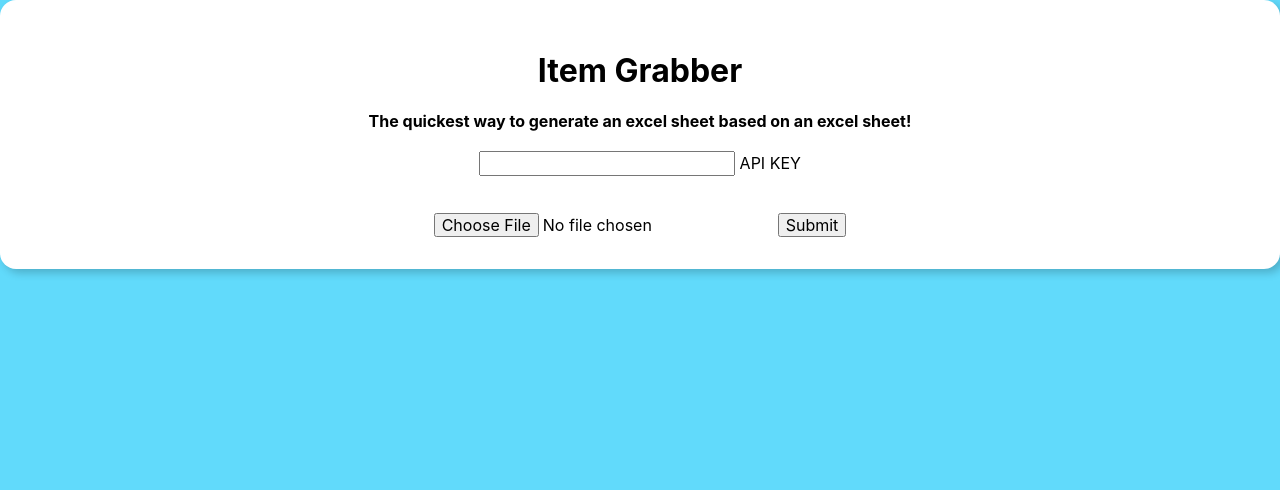
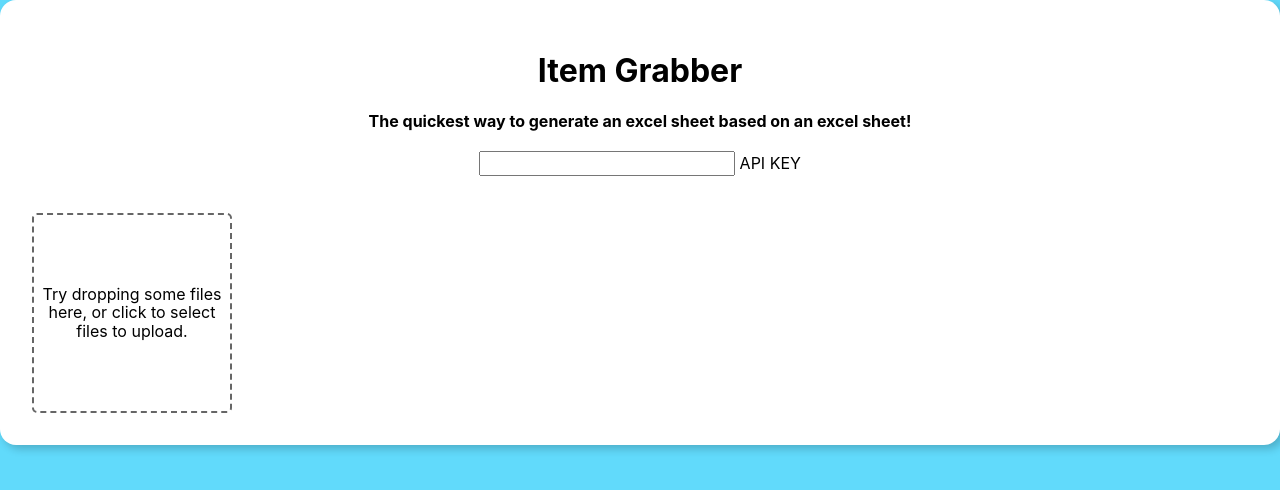
Before and after one commit to JosephArbelaez/CSPDocs, a React (Create React App) app: page / in a window 1280 px wide. Both pictures are taken after a click on the button "By File". Shown: the top 490 px of the page. Built offline with nearby package versions, Linux system fonts and the light colour scheme.

Commit message:
By File works

```diff
--- a/package.json
+++ b/package.json
@@ -4,13 +4,17 @@
   "private": true,
   "dependencies": {
     "axios": "^0.18.0",
+    "blob-util": "^2.0.2",
+    "classnames": "^2.2.6",
     "cors": "^2.8.5",
     "prop-types": "^15.6.2",
     "react": "^16.6.3",
     "react-axios": "^2.0.3",
     "react-csv": "^1.0.19",
     "react-dom": "^16.6.3",
+    "react-dropzone": "^8.0.4",
     "react-scripts": "^2.1.3",
+    "read-excel-file": "^2.0.7",
     "tachyons": "^4.11.1",
     "xlsx": "^0.14.1"
   },
--- a/src/App.css
+++ b/src/App.css
@@ -38,3 +38,7 @@ body {
 #card {
   background: white;
 }
+
+.dropzone {
+  align-content: center;
+}
--- a/src/App.js
+++ b/src/App.js
@@ -43,7 +43,7 @@ class App extends Component {
         <br />
         {
           choice === 'file' ?
-            <ByFile /> :
+            <ByFile apikey={this.state.apiKey}/> :
             choice === 'text' ?
               <ByText
                 onInputChange= {this.onInputChange}
--- a/src/components/ByFile.js
+++ b/src/components/ByFile.js
@@ -1,23 +1,97 @@
 import React from 'react';
+import classNames from 'classnames'
+import Dropzone from 'react-dropzone';
+import readXlsxFile from 'read-excel-file'
+import axios from 'axios';
+import ReactDOM from 'react-dom';
+import { CSVDownload } from "react-csv";
 
 class ByFile extends React.Component{
+
+    // Dropzone Styling
+    onDrop = (acceptedFiles, rejectedFiles) => {
+        let itemIds = "";
+        let data =[
+            ["ITEM ID", "UPC", "NAME", "LINK"]
+        ];
+        let apiKey = this.props.apikey;
+
+        readXlsxFile(acceptedFiles[0]).then((rows) => {
+            for (let i = 1; i < rows.length; i++){
+                if (i === 1){
+                    itemIds += `${rows[i][0]}`;
+                } else {
+                    itemIds += `,${rows[i][0]}`;
+                }
+            }
+            let walmartURL = `https://cors-anywhere.herokuapp.com/http://api.walmartlabs.com/v1/items?ids=${itemIds}&apiKey=${apiKey}&format=json`
+            axios.get(walmartURL).then((res) => {
+                for (let i = 0; i < res.data.items.length; i++){
+                    let item = [res.data.items[i].itemId,
+                    `UPC: ${res.data.items[i].upc}`,
+                    res.data.items[i].name,
+                    `https://www.walmart.com/ip/${res.data.items[i].itemId}`]
+
+                    data.push(item);
+                }
+
+                // This is what causes the spreadsheet to appear
+                ReactDOM.render(<CSVDownload data={data} target="_blank" /> , document.getElementById('error'));
+
+                // Transforms the DOM back to blank so that if you click submit again it'll generate a new Spreadsheet.
+                ReactDOM.render(<div></div>, document.getElementById('error'));
+            })
+        })
+    }
+
     render(){
+        const baseStyle = {
+            width: 200,
+            height: 200,
+            borderWidth: 2,
+            borderColor: '#666',
+            borderStyle: 'dashed',
+            borderRadius: 5,
+            alignContent: 'center'
+            };
+            const activeStyle = {
+            borderStyle: 'solid',
+            borderColor: '#6c6',
+            backgroundColor: '#eee',
+            alignContent: 'center'
+            };
+            const rejectStyle = {
+            borderStyle: 'solid',
+            borderColor: '#c66',
+            backgroundColor: '#eee',
+            alignContent: 'center'
+        };
         return (
-            <div id="file">
-                <form>
-                    <input type="file" name="file" accept=".xls,
-                    .xlsm,
-                    .xlsx,
-                    .txt,
-                    .csv,
-                    vnd.ms-excel,
-                    vnd.ms-excel.addin.macroEnabled.12,
-                    vnd.ms-excel.sheet.binary.macroEnabled.12,
-                    vnd.ms-excel.sheet.macroEnabled.12,
-                    vnd.ms-excel.template.macroEnabled.12"/>
-                    <button type="submit">Submit</button>
-                </form>
+            <div id='dropzone'>
+                <Dropzone onDrop={this.onDrop}>
+                {({ getRootProps, getInputProps, isDragActive, isDragReject}) => {
+                        let styles = {...baseStyle};
+                        styles = isDragActive ? {...styles, ...activeStyle} : styles
+                        styles = isDragReject ? {...styles, ...rejectStyle} : styles
+                    return (
+                        <div
+                        {...getRootProps()}
+                        className={classNames('dropzone', {'dropzone--isActive': isDragActive})}
+                        style={styles}
+                        >
+                        <input {...getInputProps()} />
+                        {
+                            isDragActive ?
+                            <p>Drop files here...</p> :
+                            <p>Try dropping some files here, or click to select files to upload.</p>
+                        }
+                        </div>
+                    )
+                    }}
+                </Dropzone>
+                <div id="error"></div>
             </div>
+
         );
     }
 }
--- a/src/components/ByText.js
+++ b/src/components/ByText.js
@@ -1,7 +1,7 @@
 import React from 'react';
 import axios from 'axios';
 import ReactDOM from 'react-dom';
-import { CSVLink, CSVDownload } from "react-csv";
+import { CSVDownload } from "react-csv";
 
 class ByText extends React.Component {
     constructor(props) {
@@ -56,7 +56,6 @@ class ByText extends React.Component {
         itemIds = itemIds.substr(0, itemIds.length - 1);
         let walmartURL = `https://cors-anywhere.herokuapp.com/http://api.walmartlabs.com/v1/items?ids=${itemIds}&apiKey=${apiKey}&format=json`;
 
-
         axios.get(walmartURL).then((res) => {
             for (let i = 0; i < res.data.items.length; i++){
                 let item = [res.data.items[i].itemId,
@@ -67,7 +66,6 @@ class ByText extends React.Component {
                 data.push(item);
             }
 
-            console.log(res);
             // This is what causes the spreadsheet to appear
             ReactDOM.render(<CSVDownload data={data} target="_blank" /> , document.getElementById('error'));
 
```
Also changed, not shown: 1 other file (tests, documents, lock files or other folders).
